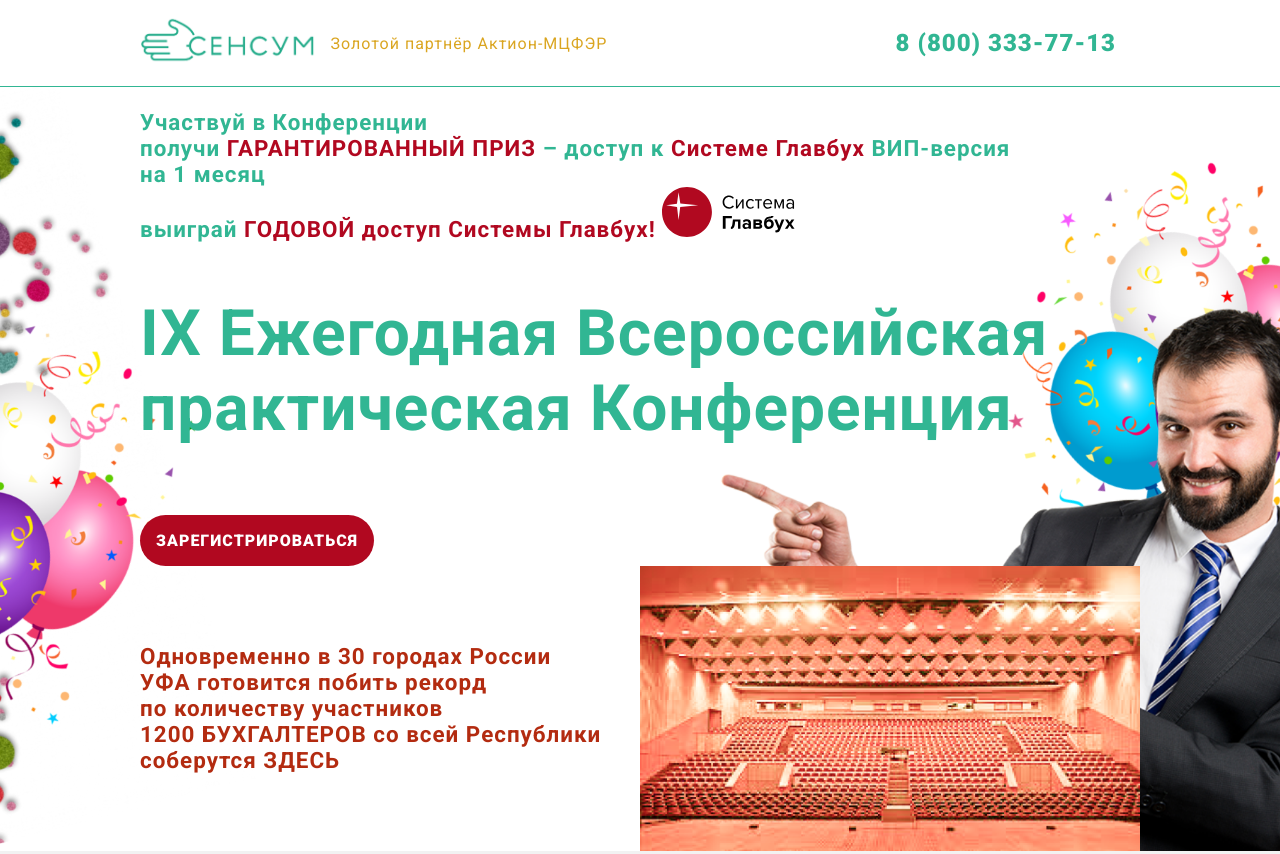
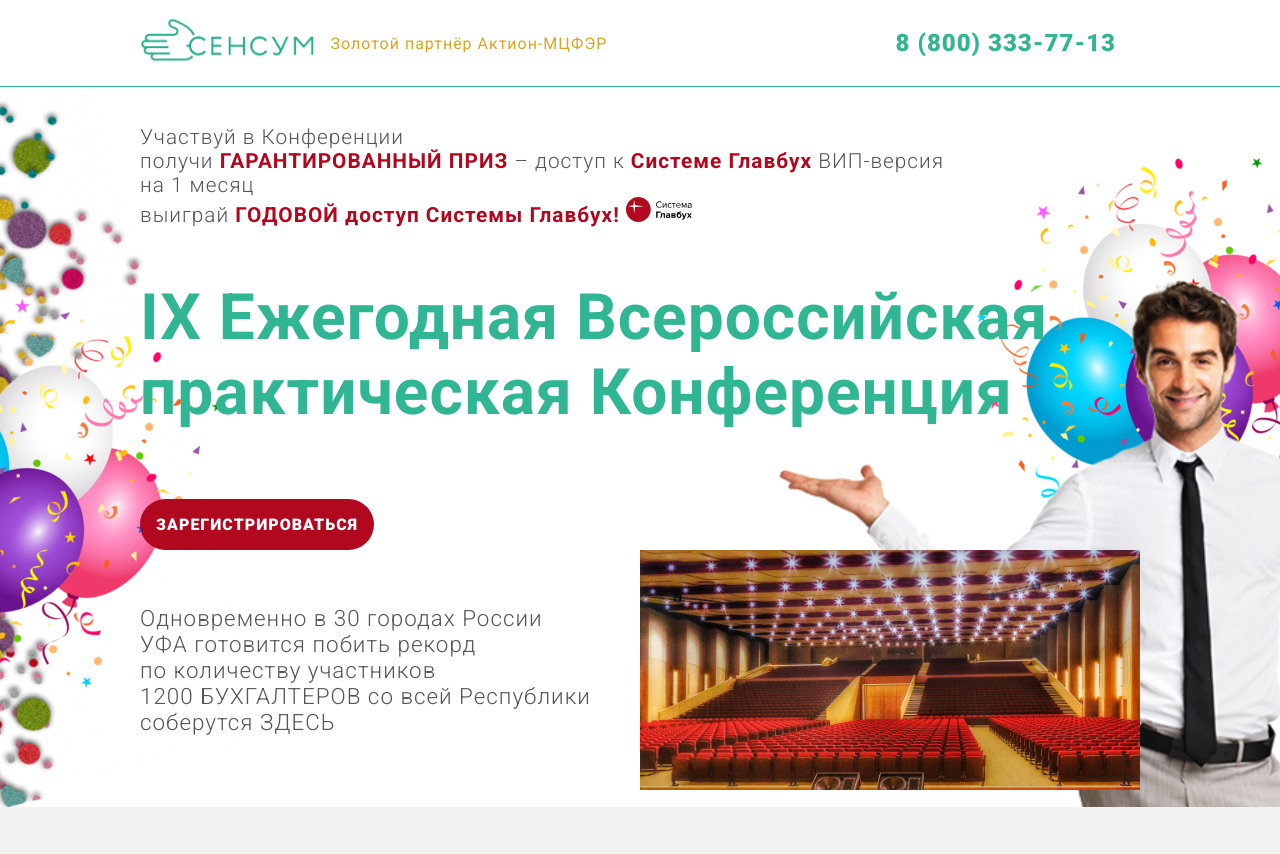
Before and after one commit to sensum-rb/sensum-rb.github.io, a website: page promo/index.html in a window 1280 px wide. Shown: the top 854 px of the page. Drawn offline with Linux system fonts and the light colour scheme.

Commit message:
Back To the tiny text

```diff
--- a/promo/index.html
+++ b/promo/index.html
@@ -58,7 +58,7 @@
               по количеству участников<br />1200 БУХГАЛТЕРОВ со всей
               Республики<br />соберутся ЗДЕСЬ
             </p>
-            <img src="img/zal.png" alt="photo zala" />
+            <img src="img/zal.jpeg" alt="photo zala" />
           </div>
         </div>
       </div>
--- a/promo/scss/_hero.scss
+++ b/promo/scss/_hero.scss
@@ -3,7 +3,7 @@
   width: 100%;
   min-height: 90vh;
   height: 100%;
-  background-image: url(./img/fon4.png);
+  background-image: url(./img/fon3.png);
   background-repeat: no-repeat;
   background-position: center;
   background-size: cover;
@@ -18,11 +18,11 @@
 }
 .hero__utp {
   font-family: "Roboto";
-  font-size: 1.4rem;
-  font-weight: 700;
-  color: $sensum-color;
+  font-size: 1.3rem;
+  font-weight: 300;
+  color: #555;
   img {
-    height: 50px;
+    height: 25px;
   }
 }
 .hero__location {
@@ -30,8 +30,8 @@
   align-items: center;
   font-family: "Roboto";
   font-size: 1.4rem;
-  font-weight: 700;
-  color: #b32b10;
+  font-weight: 300;
+  color: #555;
   p {
     width: 50%;
   }
```
Also changed, not shown: promo/img/zal.jpeg (added), promo/styles.css.
